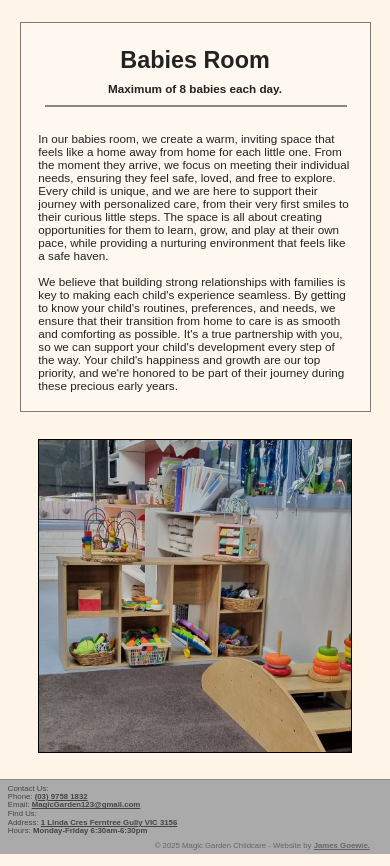
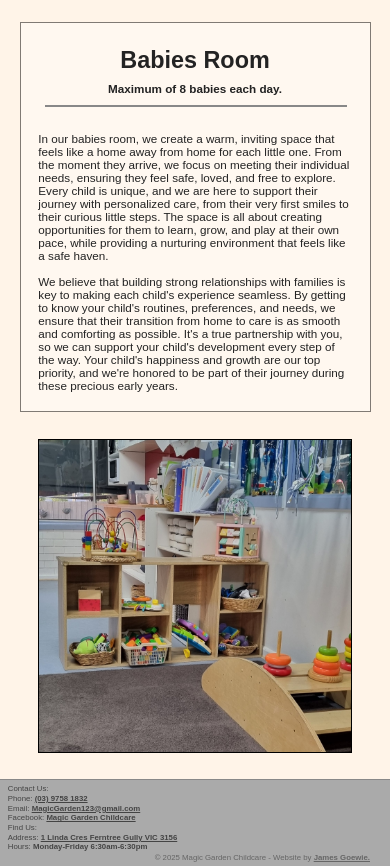
Before and after one commit to MagicGarden123/MagicGardenChildcare.github.io, a plain HTML site: page babiesRoom.html in a window 390 px wide. Shown: the part 76-942 px from the top of the page. Drawn offline with Linux system fonts and the light colour scheme.

Commit message:
Swapped kinderRoom-01.jpg to a more suitable photo. Added a link to organizations facebook page in footer.

```diff
--- a/assets/css/main.css
+++ b/assets/css/main.css
@@ -148,11 +148,11 @@ h1, h2, h3, h4, h5, h6 {
 
     .footer {
         grid-template-columns: 100%;
-        grid-template-rows: 35% 34% 30%;
+        grid-template-rows: 45% 35% 20%;
         min-width: 0px;
-        height: 19vw;
+        height: 22vw;
         font-size: 2vw;
-        line-height: 0.15vw;
+        line-height: 0.5vw;
         padding-left: 2vw;
     }
 
--- a/babiesRoom.html
+++ b/babiesRoom.html
@@ -60,6 +60,7 @@
             <p>Contact Us:</p>
             <p>Phone: <a class="link" href="tel:+61397581832">(03) 9758 1832</a></p>
             <p>Email: <a class="link" href="mailto:magicgarden123@gmail.com" target="_blank">MagicGarden123@gmail.com</a></p>
+            <p>Facebook: <a class="link" href="https://www.facebook.com/magicgardenchildcarecentre">Magic Garden Childcare</a></p>
         </div>
 
         <div>
```
Also changed, not shown: home.html (+1 -0 lines), info.html (+1 -0 lines), kinderRoom.html (+1 -0 lines), toddlerRoom.html (+1 -0 lines), 1 other file.
